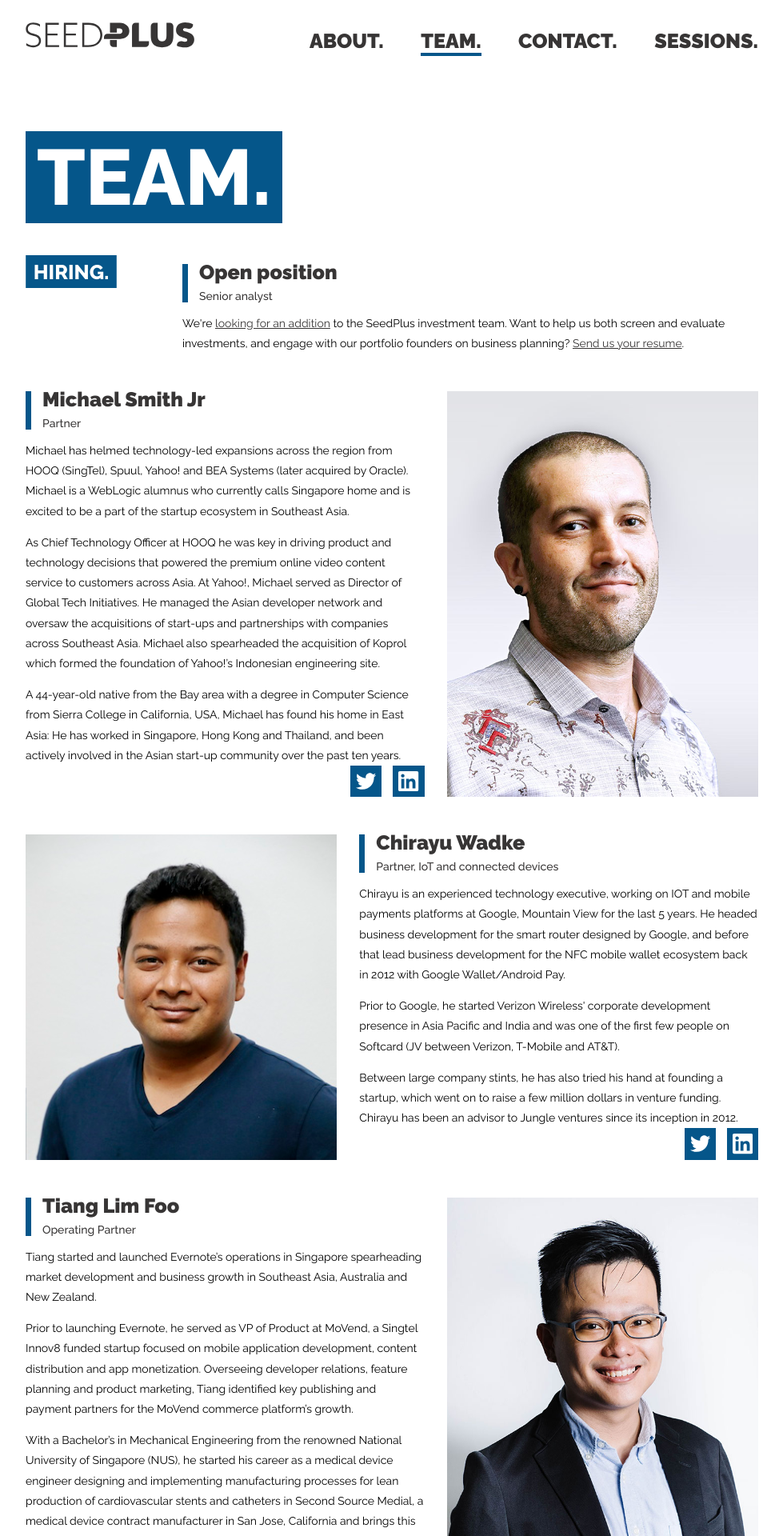
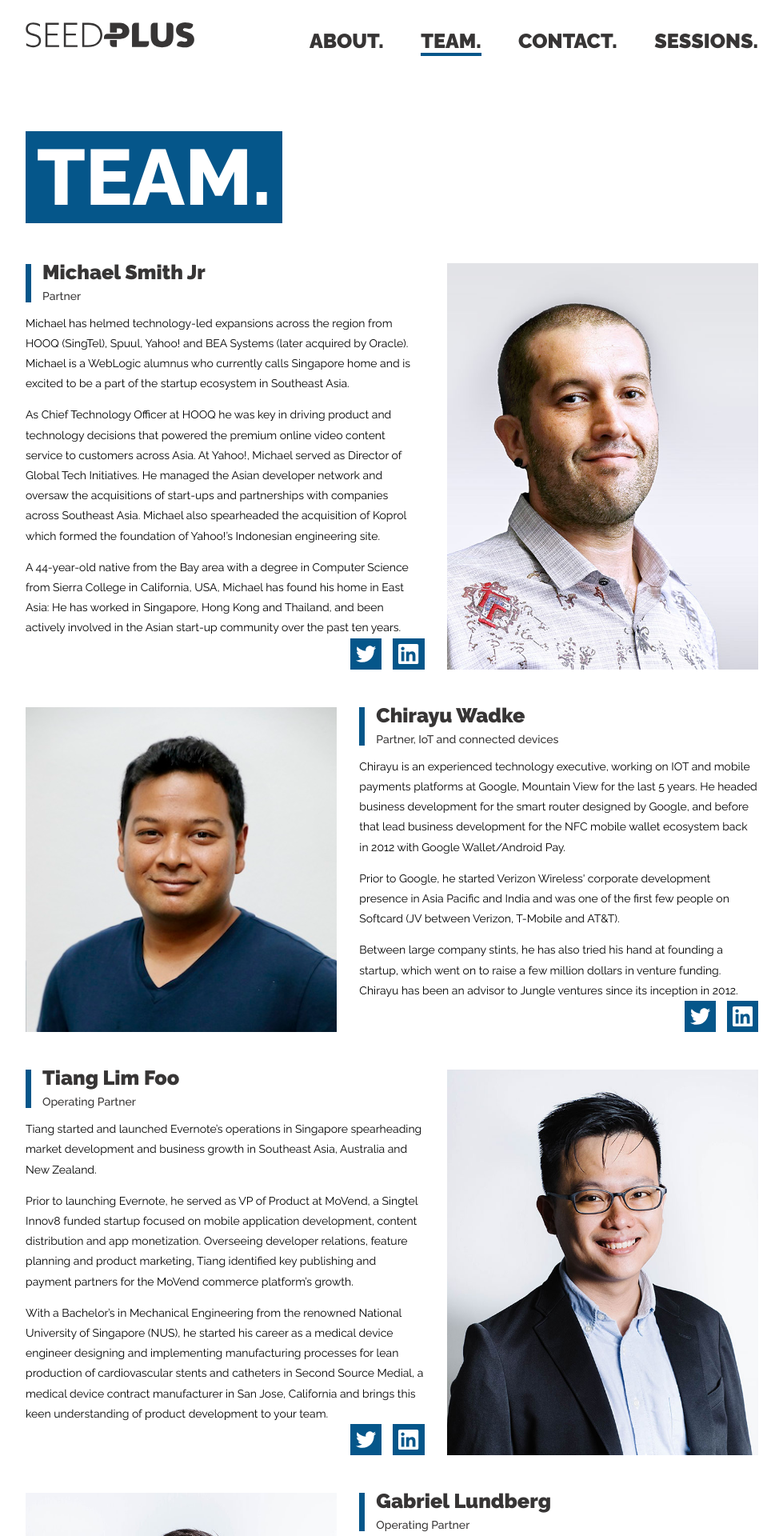
Before and after one commit to SeedPlus/seedplus.github.io, a Jekyll site: the page built from 02_team.html, in a window 1280 px wide. Shown: the top 1920 px of the page at 80% size, without its empty margins (150-1129 px from the left). Built offline with Jekyll 4.4.1, drawn with Linux system fonts in a browser that asks for light colours.

Commit message:
Analyst position no longer available

```diff
--- a/02_team.html
+++ b/02_team.html
@@ -8,16 +8,6 @@
   <h1>Team.</h1>
 </div>
 
-<div class='info-group'>
-  <div class='info-sidebar'>
-    <h2>Hiring.</h2>
-  </div>
-  <div class='info-item'>
-    <h4>Open position</h4>
-    <h5>Senior analyst</h5>
-    <p>We're <a href='/files/senioranalyst_0717.pdf'>looking for an addition</a> to the SeedPlus investment team. Want to help us both screen and evaluate investments, and engage with our portfolio founders on business planning? <a href='mailto:hello@seedplus.com'>Send us your resume</a>.</p>
-  </div>
-</div>
 <div class='info-group'>
   <div class='bio-portrait' style='background-image: url("/images/michael.jpg")'></div>
   <div class='info-item'>
--- a/style.scss
+++ b/style.scss
@@ -265,7 +265,7 @@
 }
 
 @media (min-width: 768px) {
-  div.info-group:nth-of-type(2n+1) > div.bio-portrait {
+  div.info-group:nth-of-type(2n) > div.bio-portrait {
     order: 2;
   }
 }
```
Also changed, not shown: 1 other file.
